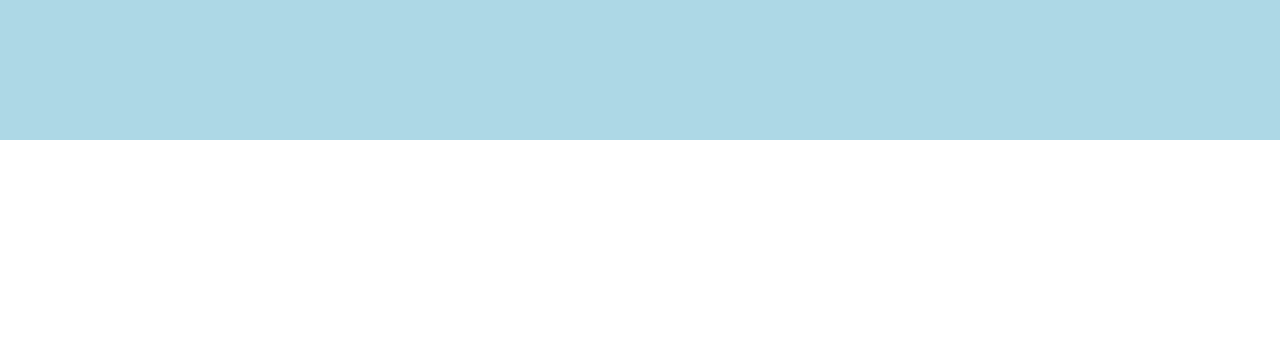
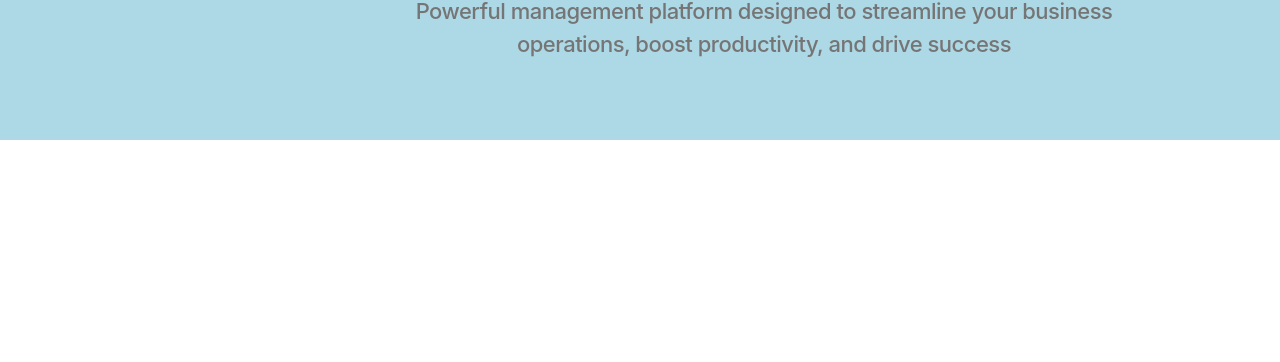
Before and after one commit to rounak-0306/Manage-Wise, a plain HTML site: page index.html in a window 1280 px wide. Shown: the part 438-800 px from the top of the page. Drawn offline with nearby package versions, Linux system fonts and the light colour scheme.

Commit message:
paragraph done

```diff
--- a/index.html
+++ b/index.html
@@ -35,9 +35,9 @@
     <div class="s2">
       <h1> Empower your business with </h1>
       <h2> Strategic <span>insights</span> </h2>
+      <p> Powerful management platform designed to streamline your business operations, boost productivity, and drive success</p>
     </div>
 
-     <p> Powerful management platform designed to streamline your business operations, boost productivity, and drive success</p>
    </hero>
 
 
--- a/style.css
+++ b/style.css
@@ -198,7 +198,6 @@ html,body{
 .s2 {
   font-family: "Outfit", sans-serif;
   position: absolute;
-  /* top: 30px; */
   left: 150px;
   right: 150px;
   height: 170px;
@@ -209,7 +208,6 @@ html,body{
 }
 
 .s2 h1{
-  font-style: normal;
    color: #1C1C1C;
    display: flex;
    align-items: center;
@@ -258,3 +256,25 @@ html,body{
    white-space: pre wrap;
    line-height: 1em;
 }
+
+
+
+.s2 p{
+  padding-top: 30px;
+  font-family: Inter,sans-serif;
+  display: flex;
+  align-items: center;
+  justify-content: center;
+  color: #767575;
+  font-size: 22px;
+  font-weight: 500;
+  text-align: center;
+  height: 60px;
+  width: 700px;
+  line-height: 1.5em;
+  letter-spacing: -.5px;
+  margin-left: 22%;
+  /* padding: 4px 10px 4px 10px; */
+  white-space: pre wrap;
+
+}
```
